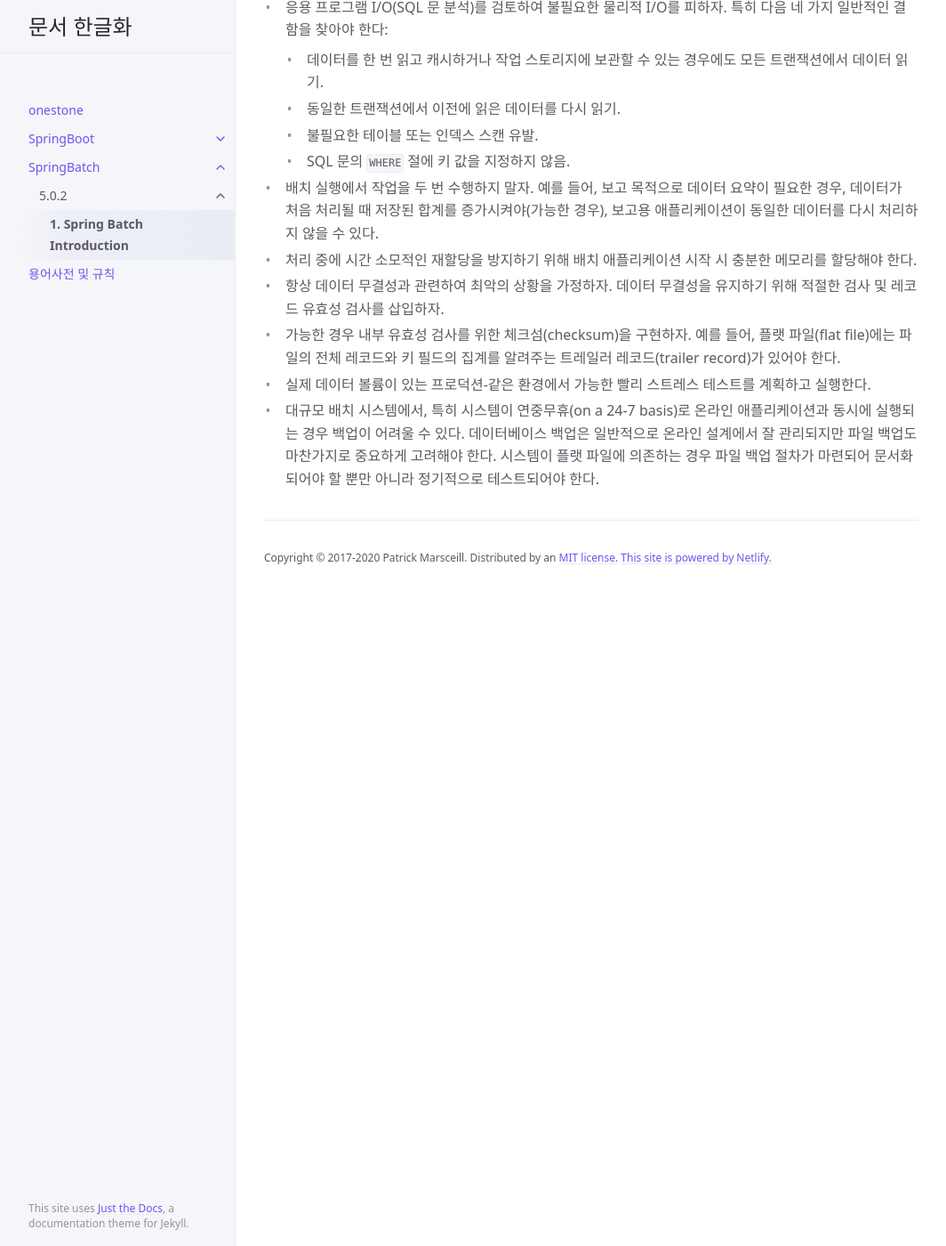
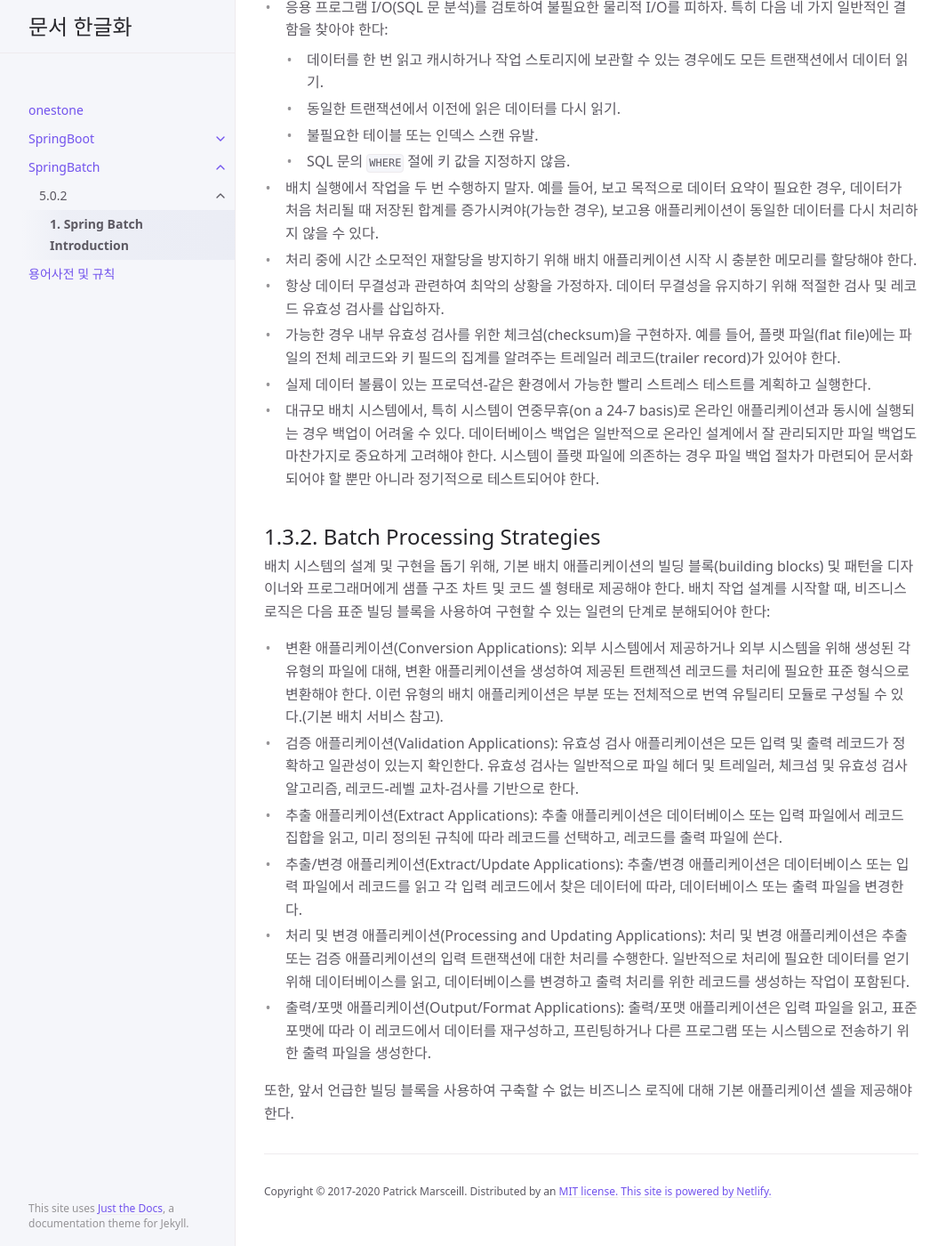
Before and after one commit to onestone9900/onestone9900.github.io, a Jekyll site: the page built from docs/spring_batch/5.0.2/1. spring_batch_introduction.md, in a window 1280 px wide and 1400 px high, scrolled down 2861 px. Shown: the whole window at 89% size, without its empty margins (107-1171 px from the left). Built offline with Jekyll 4.4.1, drawn with Linux system fonts in a browser that asks for light colours.

Commit message:
docs: 1. Spring Batch Introduction - 1.3.2.

```diff
--- a/docs/spring_batch/5.0.2/1. spring_batch_introduction.md
+++ b/docs/spring_batch/5.0.2/1. spring_batch_introduction.md
@@ -87,3 +87,15 @@ Figure 1. 스프링 배치의 아키텍처 계층
 - 가능한 경우 내부 유효성 검사를 위한 체크섬(checksum)을 구현하자. 예를 들어, 플랫 파일(flat file)에는 파일의 전체 레코드와 키 필드의 집계를 알려주는 트레일러 레코드(trailer record)가 있어야 한다.
 - 실제 데이터 볼륨이 있는 프로덕션-같은 환경에서 가능한 빨리 스트레스 테스트를 계획하고 실행한다.
 - 대규모 배치 시스템에서, 특히 시스템이 연중무휴(on a 24-7 basis)로 온라인 애플리케이션과 동시에 실행되는 경우 백업이 어려울 수 있다. 데이터베이스 백업은 일반적으로 온라인 설계에서 잘 관리되지만 파일 백업도 마찬가지로 중요하게 고려해야 한다. 시스템이 플랫 파일에 의존하는 경우 파일 백업 절차가 마련되어 문서화되어야 할 뿐만 아니라 정기적으로 테스트되어야 한다.
+
+## 1.3.2. Batch Processing Strategies
+배치 시스템의 설계 및 구현을 돕기 위해, 기본 배치 애플리케이션의 빌딩 블록(building blocks) 및 패턴을 디자이너와 프로그래머에게 샘플 구조 차트 및 코드 셸 형태로 제공해야 한다. 배치 작업 설계를 시작할 때, 비즈니스 로직은 다음 표준 빌딩 블록을 사용하여 구현할 수 있는 일련의 단계로 분해되어야 한다:
+
+- 변환 애플리케이션(Conversion Applications): 외부 시스템에서 제공하거나 외부 시스템을 위해 생성된 각 유형의 파일에 대해, 변환 애플리케이션을 생성하여 제공된 트랜젝션 레코드를 처리에 필요한 표준 형식으로 변환해야 한다. 이런 유형의 배치 애플리케이션은 부분 또는 전체적으로 번역 유틸리티 모듈로 구성될 수 있다.(기본 배치 서비스 참고).
+- 검증 애플리케이션(Validation Applications): 유효성 검사 애플리케이션은 모든 입력 및 출력 레코드가 정확하고 일관성이 있는지 확인한다. 유효성 검사는 일반적으로 파일 헤더 및 트레일러, 체크섬 및 유효성 검사 알고리즘, 레코드-레벨 교차-검사를 기반으로 한다.
+- 추출 애플리케이션(Extract Applications): 추출 애플리케이션은 데이터베이스 또는 입력 파일에서 레코드 집합을 읽고, 미리 정의된 규칙에 따라 레코드를 선택하고, 레코드를 출력 파일에 쓴다.
+- 추출/변경 애플리케이션(Extract/Update Applications): 추출/변경 애플리케이션은 데이터베이스 또는 입력 파일에서 레코드를 읽고 각 입력 레코드에서 찾은 데이터에 따라, 데이터베이스 또는 출력 파일을 변경한다.
+- 처리 및 변경 애플리케이션(Processing and Updating Applications): 처리 및 변경 애플리케이션은 추출 또는 검증 애플리케이션의 입력 트랜잭션에 대한 처리를 수행한다. 일반적으로 처리에 필요한 데이터를 얻기 위해 데이터베이스를 읽고, 데이터베이스를 변경하고 출력 처리를 위한 레코드를 생성하는 작업이 포함된다.
+- 출력/포맷 애플리케이션(Output/Format Applications): 출력/포맷 애플리케이션은 입력 파일을 읽고, 표준 포맷에 따라 이 레코드에서 데이터를 재구성하고, 프린팅하거나 다른 프로그램 또는 시스템으로 전송하기 위한 출력 파일을 생성한다.
+
+또한, 앞서 언급한 빌딩 블록을 사용하여 구축할 수 없는 비즈니스 로직에 대해 기본 애플리케이션 셸을 제공해야 한다.
```
Also changed, not shown: docs/grossary/index.md (+2 -0 lines).
